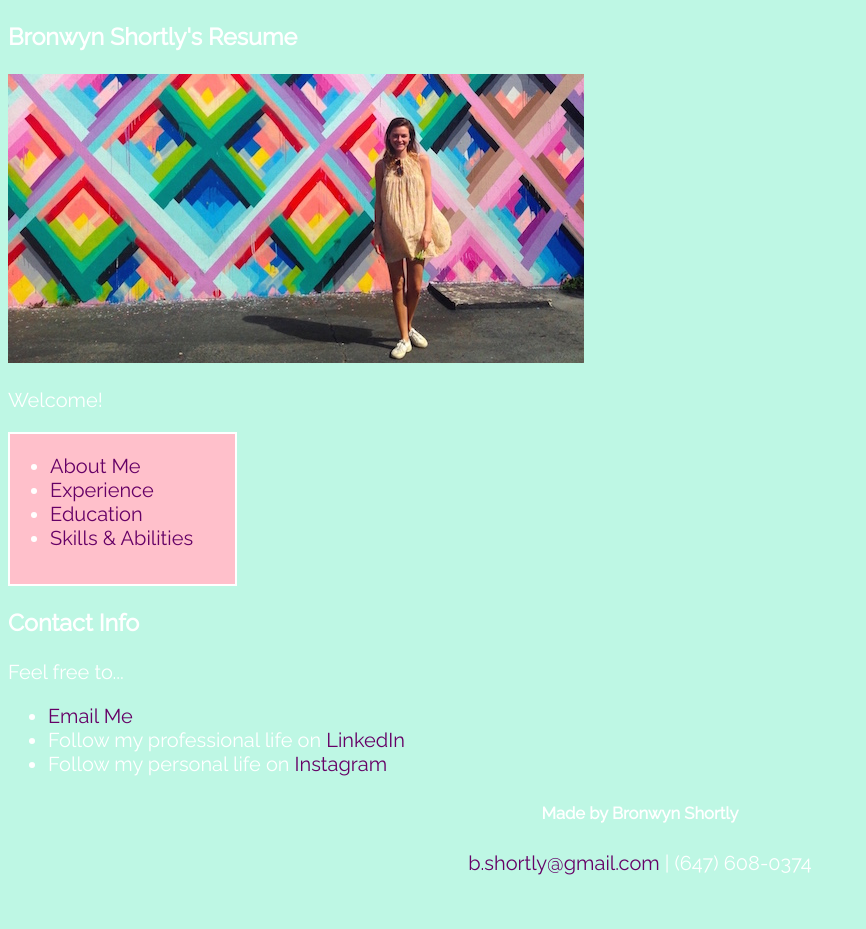
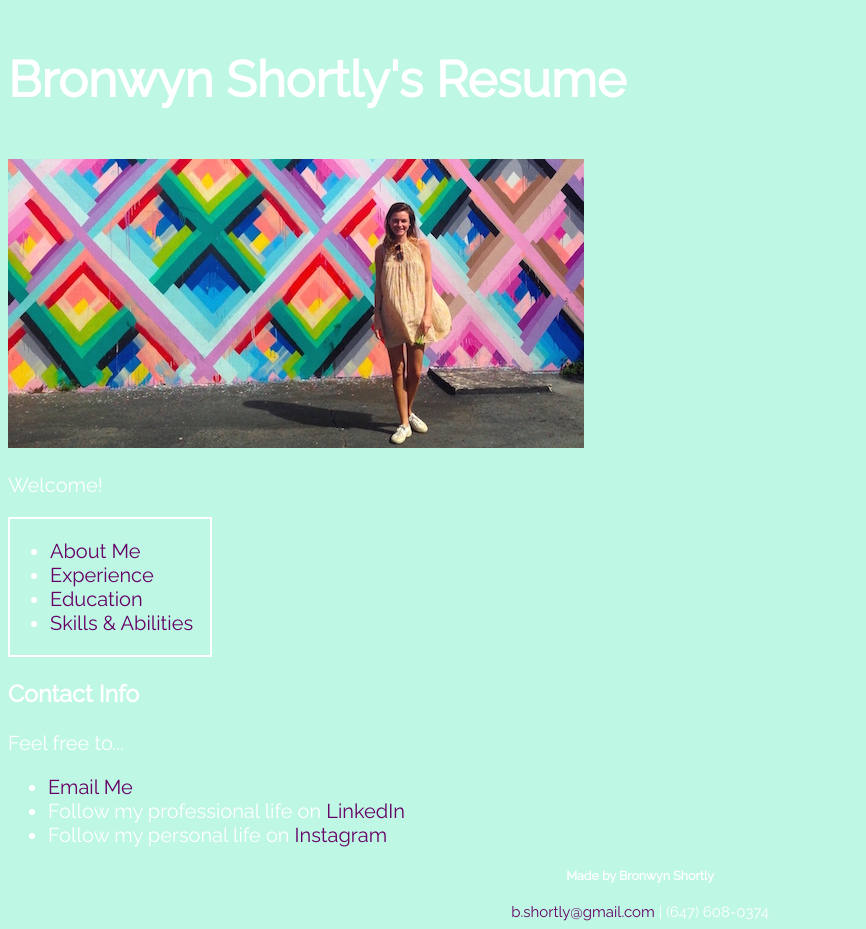
Before and after one commit to bshortly/resume-shortly, a plain HTML site: page index.html in a window 1280 px wide. Shown: the whole page, without its empty margins (0-866 px from the left). Before the commit the page ends 883 px from the top, so only its background shows below. Drawn offline with Linux system fonts and the light colour scheme.

Commit message:
added a footer to all the pages, played around with moving the nav

```diff
--- a/css/style.css
+++ b/css/style.css
@@ -9,7 +9,11 @@ body {
 
 }
 
+h1 {
+	font-size: 30px;
+	font-style: bold;
 
+}
 
 a{
 	color:#660066;
@@ -26,11 +30,25 @@ a:visited {
 }
 
 
+footer {
+	float: center;
+	font-size: 15px;
+}
+
 
 nav {
 	color: white;
 	border: 2px solid white;
+	width: 200px;
 }
+
+
+#header {
+	font-size: 50px;
+	font-weight: bolder;
+}
+
+
 
 .box {background-color: pink;
 	width: 225px;
--- a/index.html
+++ b/index.html
@@ -7,15 +7,13 @@
 
 </head>
 <body>
-
 	<article>
 		<section>
-			<h1>Bronwyn Shortly's Resume</h1>
-			<p><img src="img/bron.jpg"></p>
+			<h1 id="header">Bronwyn Shortly's Resume</h1>
+			<img src="img/bron.jpg">
 			<p>Welcome!</p>
 		</section>
-
-	<nav class="box">
+	<nav>
 		<ul>
 			<li><a href="about.html">About Me</a></li>
 			<li><a href="experience.html">Experience</a></li>
@@ -23,10 +21,9 @@
 			<li><a href="skills.html">Skills &amp; Abilities</a></li>
 		</ul>
 	</nav>
-
-		<section>
+		<section id="content">
 			<h3>Contact Info</h3>
-			<p>Feel free to...</p>
+				<p>Feel free to...</p>
 			<ul>
 				<li><a href= "mailto:b.shortly@gmail.com">Email Me</a></li>
 				<li>Follow my professional life on <a href="https://ca.linkedin.com/pub/bronwyn-shortly/55/758/a77">LinkedIn</a></li>
```
Also changed, not shown: about.html (+4 -1 lines), education.html (+3 -0 lines), experience.html (+3 -0 lines), skills.html (+3 -0 lines).
